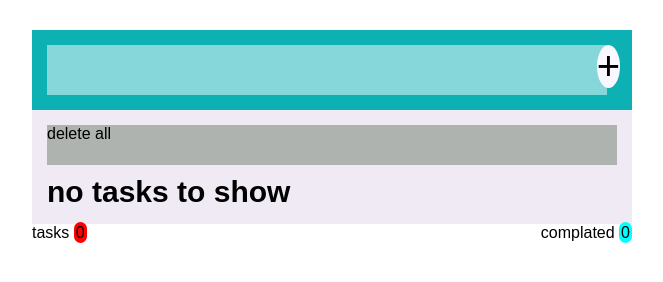
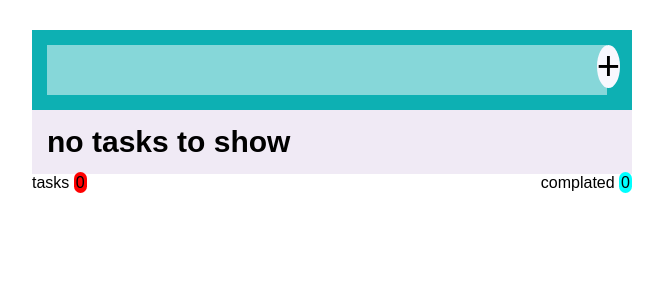
Before and after one commit to amallhalim/hrl, a plain HTML site: page index.html in a window 1280 px wide. Shown: the whole page, without its empty margins (308-971 px from the left). Drawn offline with nearby package versions, Linux system fonts and the light colour scheme.

Commit message:
Update index.html

```diff
--- a/index.html
+++ b/index.html
@@ -18,7 +18,7 @@
     </div>
 
     <div class="all_items">
-        <div class="deleteall">delete all</div>
+<!--         <div class="deleteall">delete all</div> -->
         <!-- <div class="no_task_mes"> no task to show </div> -->
 <!-- ideal task ======-->
         <!-- <div class="item">
```
